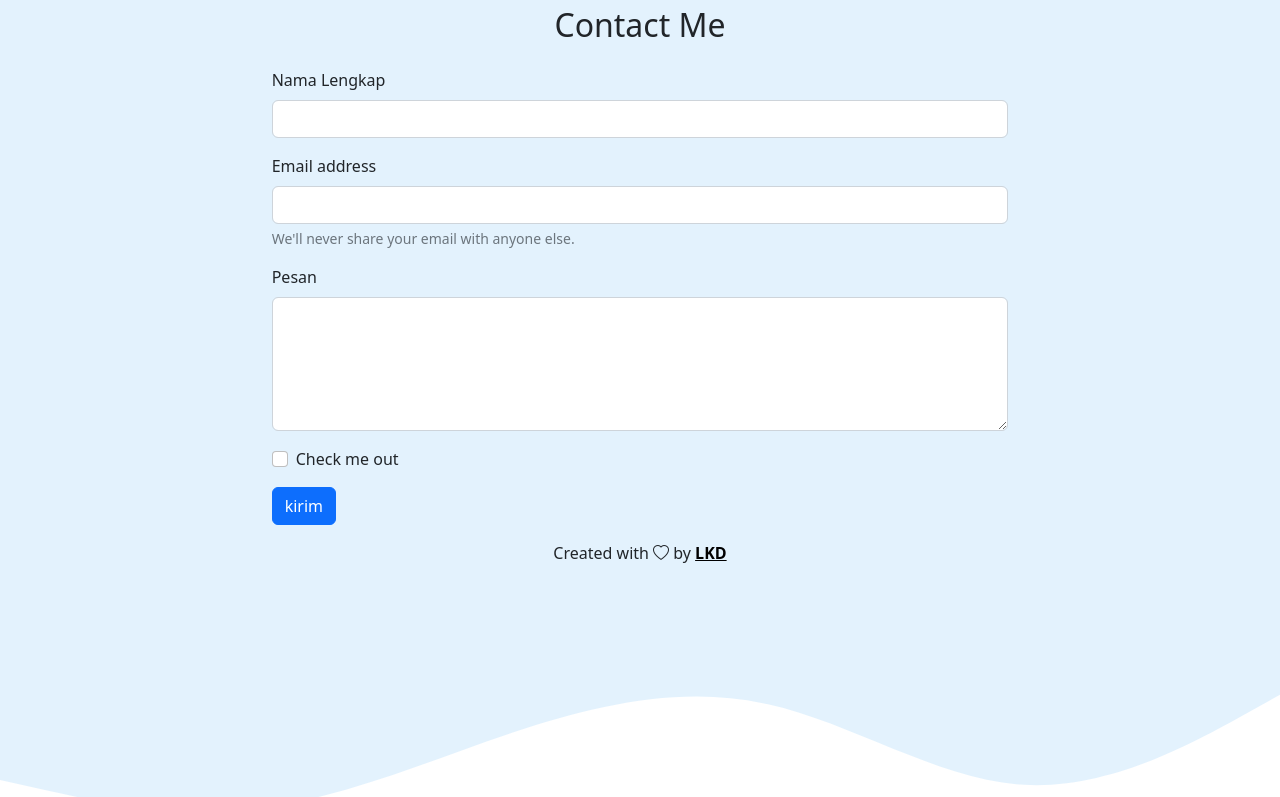
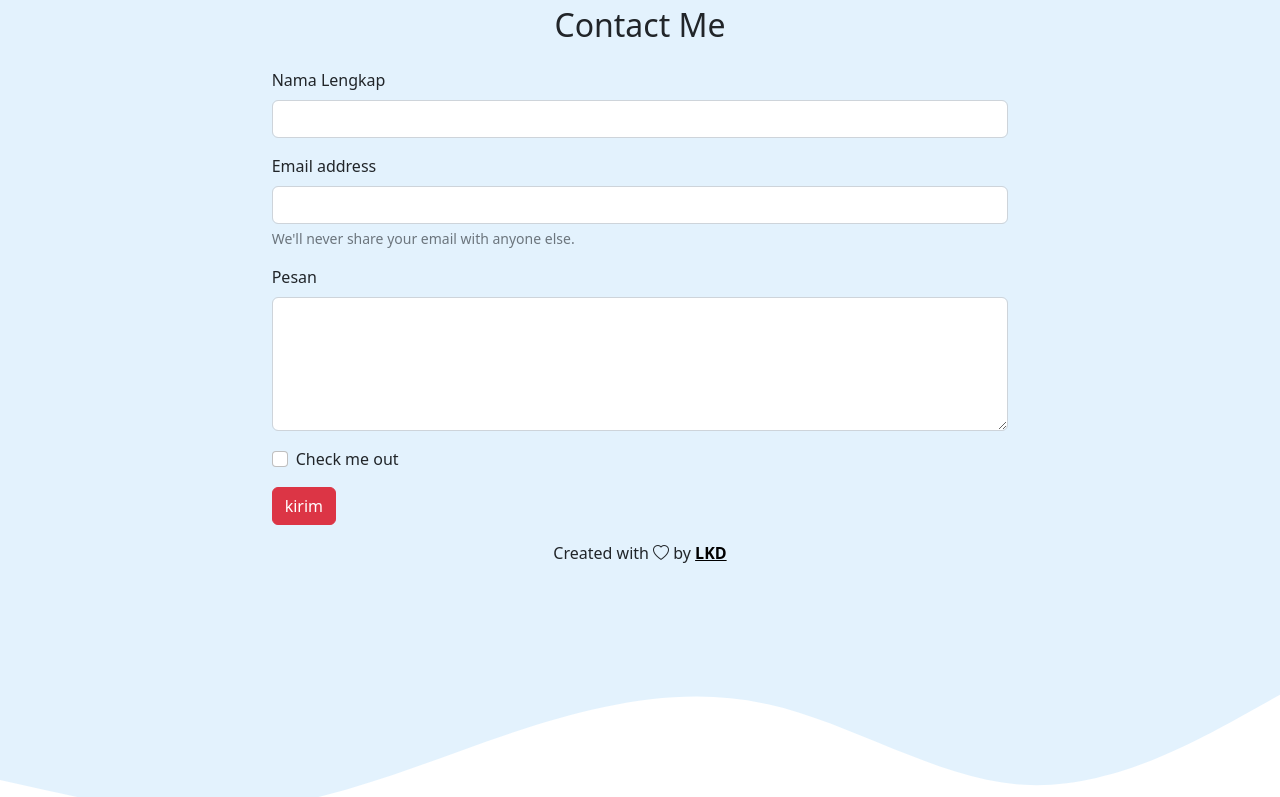
Before and after one commit to lutfiahdewi/https-lutfiahdewi.github.io-, a plain HTML site: page index.html in a window 1280 px wide. Shown: the part 2000-2797 px from the top of the page. Drawn offline with nearby package versions, Linux system fonts and the light colour scheme.

Commit message:
edit submit color

```diff
--- a/index.html
+++ b/index.html
@@ -36,7 +36,8 @@
                     </li>
                     <li class="nav-item">
                         <a class="nav-link" href="#projek">Projects</a>
-                    </li> <li class="nav-item">
+                    </li>
+                    <li class="nav-item">
                         <a class="nav-link" href="#contact">contact</a>
                     </li>
                     <li class="nav-item dropdown">
@@ -205,7 +206,7 @@
                         <input type="checkbox" class="form-check-input" id="exampleCheck1">
                         <label class="form-check-label" for="exampleCheck1">Check me out</label>
                     </div>
-                    <button type="submit" class="btn btn-primary">kirim</button>
+                    <button type="submit" class="btn btn-danger">kirim</button>
                 </form>
             </div>
         </div>
```
